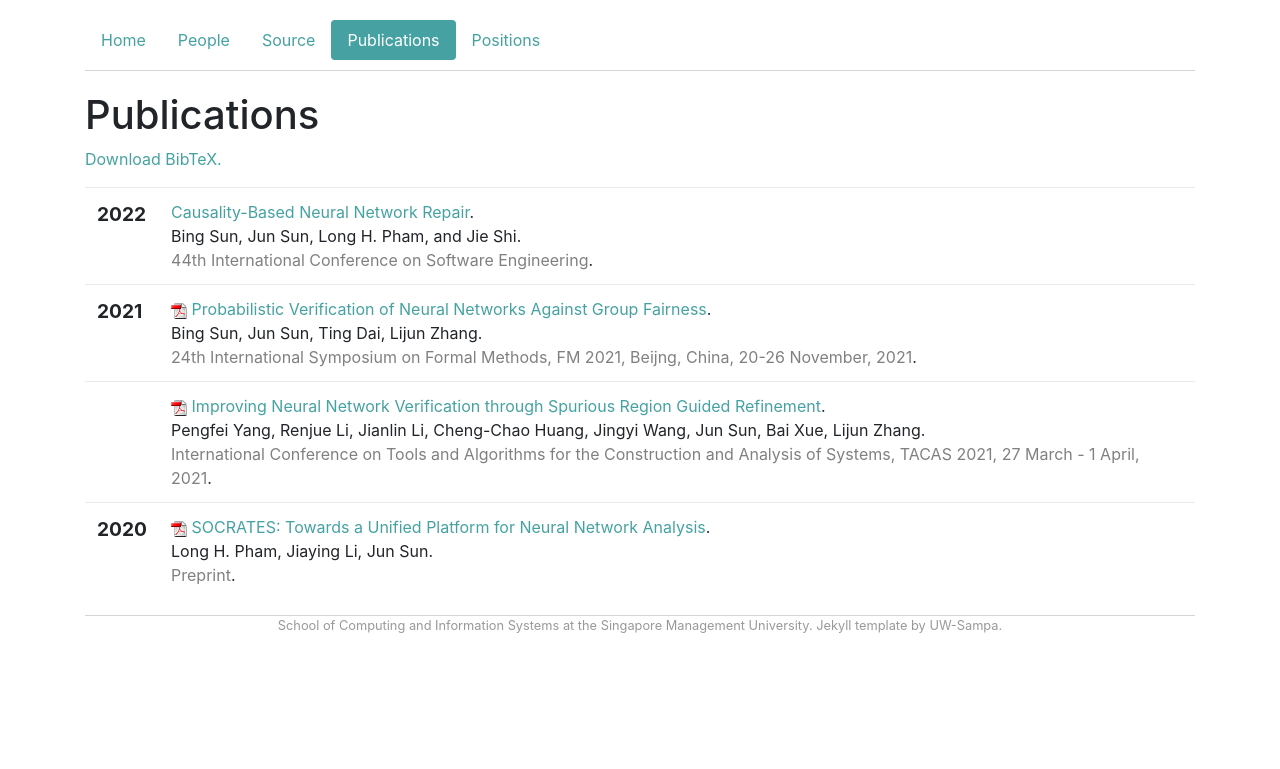
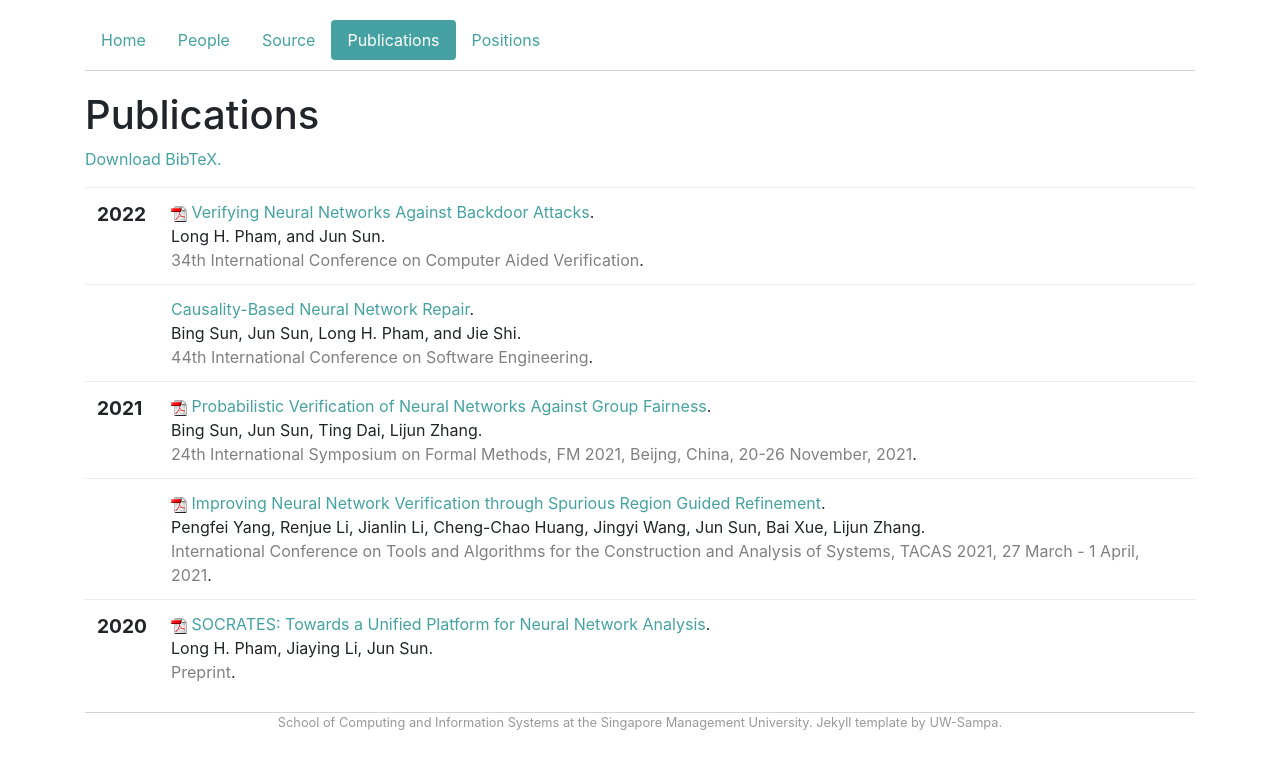
Before and after one commit to socrates4nn/socrates4nn.github.io, a Jekyll site: the page built from publications.html, in a window 1280 px wide. Shown: the top 769 px of the page. Built offline with Jekyll 4.4.1, drawn with Linux system fonts in a browser that asks for light colours; nearby versions of some CDN libraries.

Commit message:
update pubs

```diff
--- a/_includes/pubs.html
+++ b/_includes/pubs.html
@@ -5,6 +5,27 @@
 			<span class="date">
 
 				<big><strong>2022</strong></big><br />
+
+			</span>
+		</td>
+		<td class="publication">
+			<span class="pubtitle">
+				<img src="img/pdficon_small.gif" width="16"
+					height="16" alt="PDF" />
+				<a href="https://arxiv.org/abs/2205.06992">Verifying Neural Networks Against Backdoor Attacks</a>.
+			</span><br />
+			<span class="authors">
+				Long H. Pham, and Jun Sun.
+			</span><br />
+			<span style="color:grey;"><span class="venuetype"></span><span class="venue">34th International Conference on Computer Aided Verification</span></span>.
+			<br />
+			<span class="links">
+			</span>
+		</td>
+	</tr>
+	<tr>
+		<td>
+			<span class="date">
 
 			</span>
 		</td>
```
